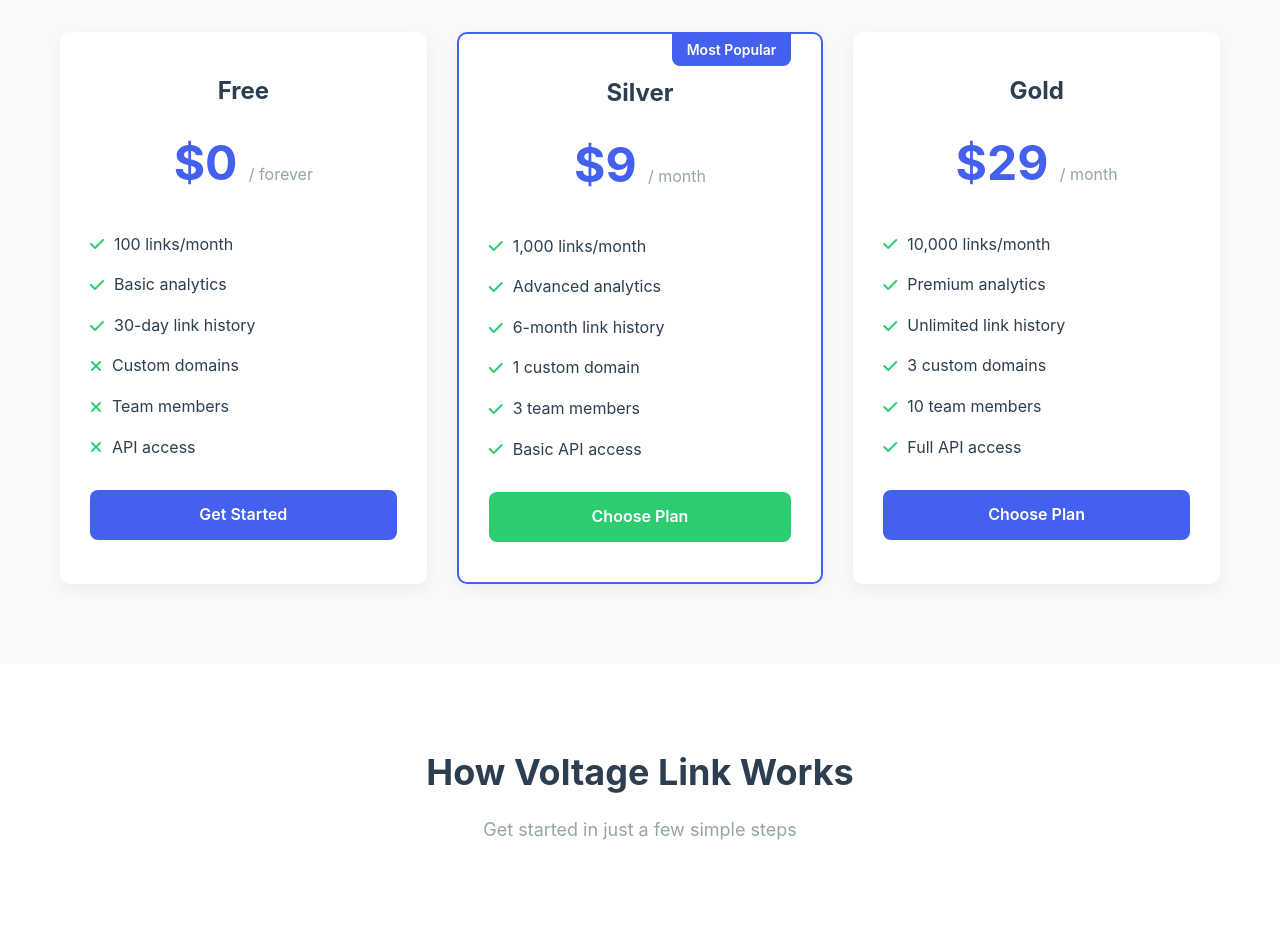
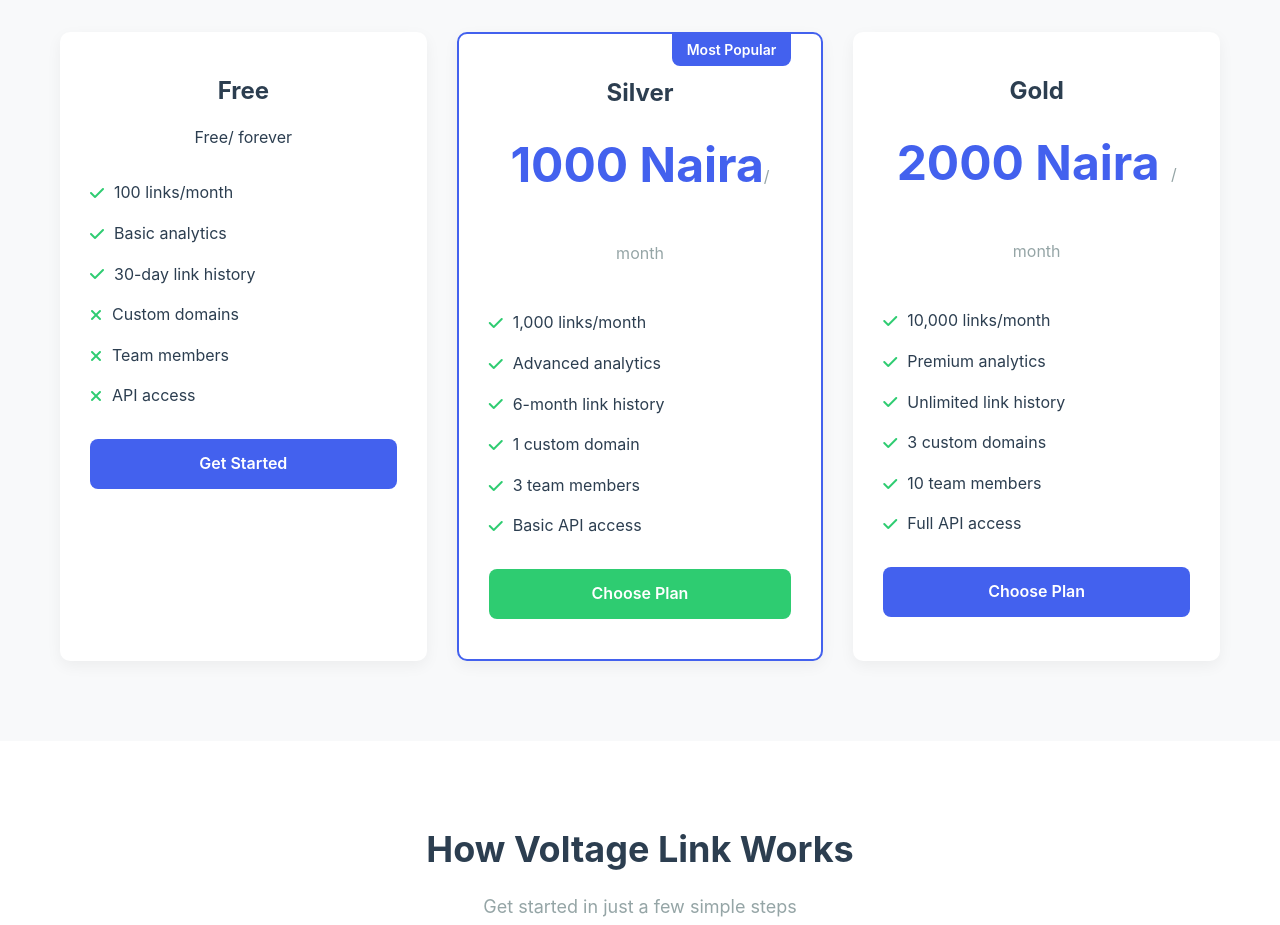
Before and after one commit to TherealVoltageLord/special-chainsaw, a plain HTML site: page index.html in a window 1280 px wide. Shown: the part 1640-2565 px from the top of the page. Drawn offline with Linux system fonts and the light colour scheme.

Commit message:
Update index.html

```diff
--- a/index.html
+++ b/index.html
@@ -673,7 +673,7 @@
             <div class="pricing-grid">
                 <div class="pricing-card">
                     <h3>Free</h3>
-                    <div class="price">$0 <span>/ forever</span></div>
+                    <div clajustify-con>Free<span>/ forever</span></div>
                     <ul class="pricing-features">
                         <li><i class="fas fa-check"></i> 100 links/month</li>
                         <li><i class="fas fa-check"></i> Basic analytics</li>
@@ -687,7 +687,7 @@
                 <div class="pricing-card popular">
                     <div class="popular-badge">Most Popular</div>
                     <h3>Silver</h3>
-                    <div class="price">$9 <span>/ month</span></div>
+                    <div class="price">1000 Naira<span>/ month</span></div>
                     <ul class="pricing-features">
                         <li><i class="fas fa-check"></i> 1,000 links/month</li>
                         <li><i class="fas fa-check"></i> Advanced analytics</li>
@@ -700,7 +700,7 @@
                 </div>
                 <div class="pricing-card">
                     <h3>Gold</h3>
-                    <div class="price">$29 <span>/ month</span></div>
+                    <div class="price">2000 Naira <span>/ month</span></div>
                     <ul class="pricing-features">
                         <li><i class="fas fa-check"></i> 10,000 links/month</li>
                         <li><i class="fas fa-check"></i> Premium analytics</li>
@@ -709,7 +709,7 @@
                         <li><i class="fas fa-check"></i> 10 team members</li>
                         <li><i class="fas fa-check"></i> Full API access</li>
                     </ul>
-                    <a href="register.html" class="pricing-btn">Choose Plan</a>
+                    <a href="reg.html" class="pricing-btn">Choose Plan</a>
                 </div>
             </div>
         </div>
```
